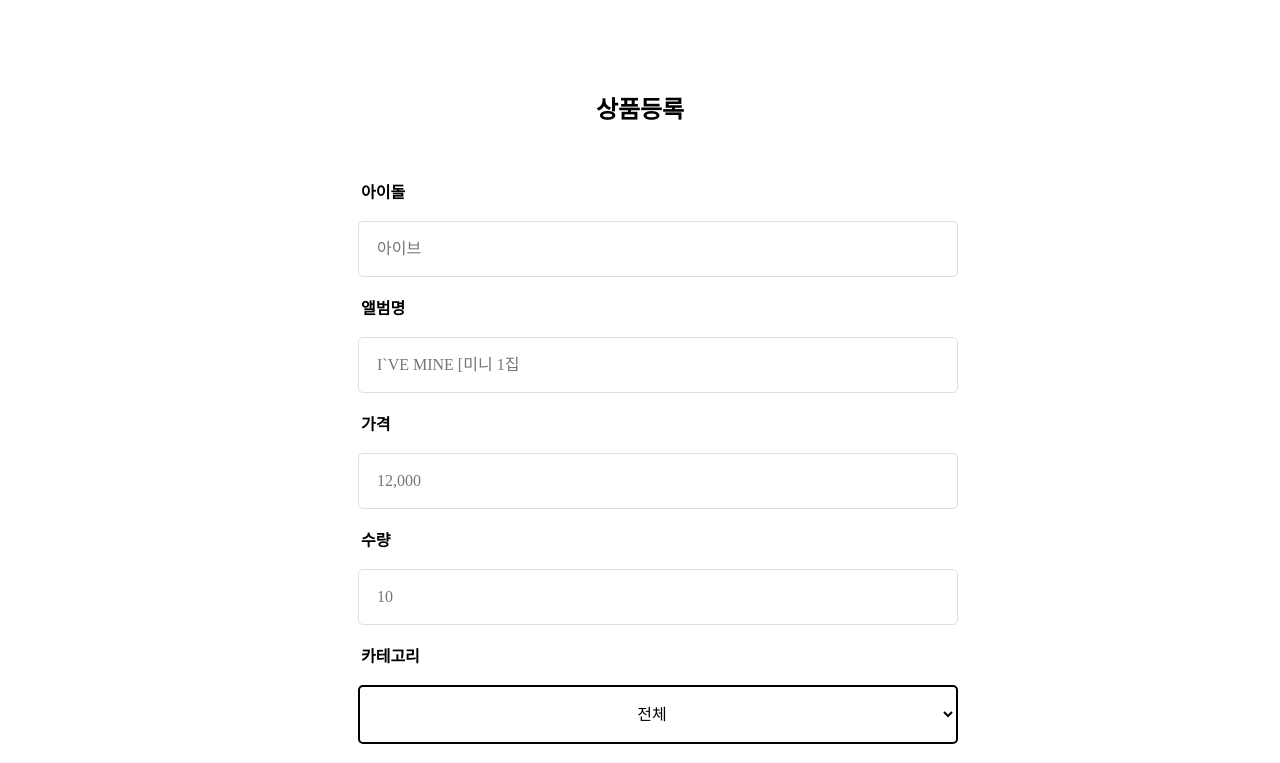
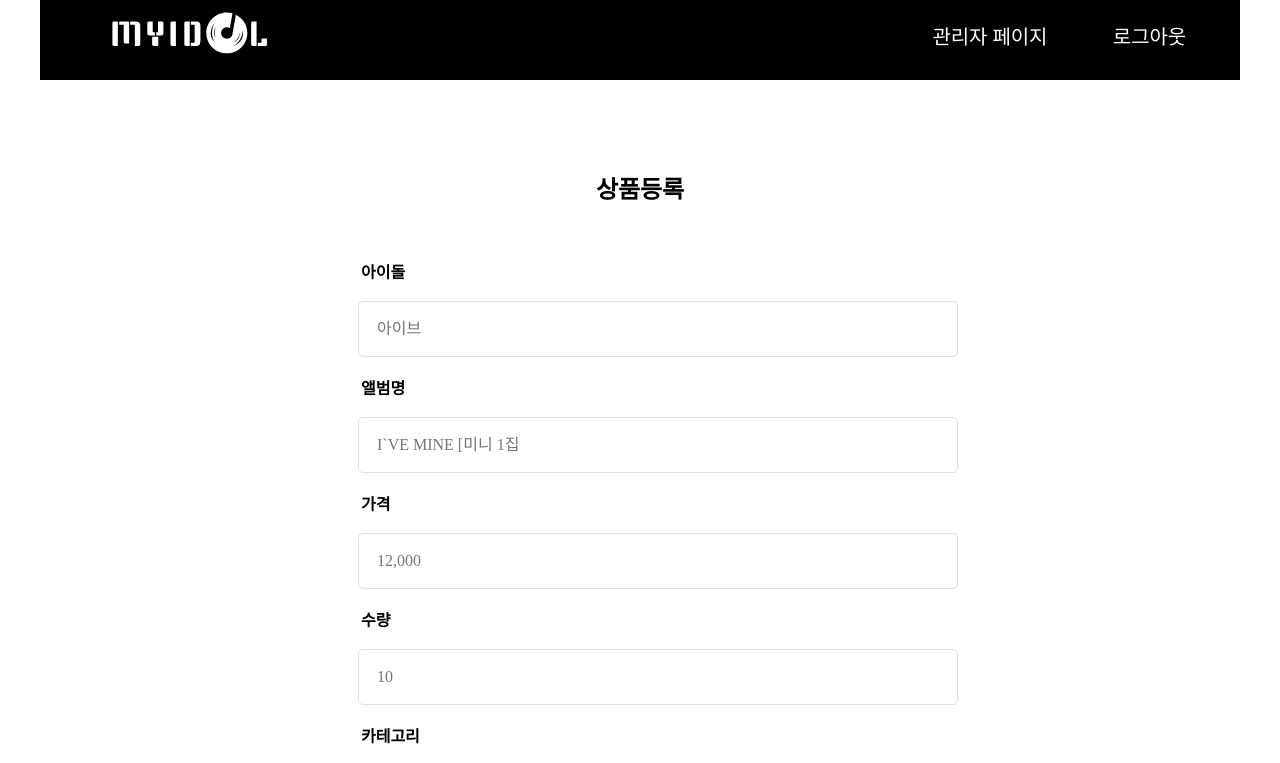
Before and after one commit to ddun-Ttu/myidol_project, a React app: page /admin/register in a window 1280 px wide. Shown: the top 763 px of the page. Built offline with nearby package versions, Linux system fonts and the light colour scheme; the HTML template or start-up script is replaced by a standard one.

Commit message:
design: 네비게이션 위치 조정

```diff
--- a/src/components/AdminComponent/AdminMain.tsx
+++ b/src/components/AdminComponent/AdminMain.tsx
@@ -18,6 +18,7 @@ import {
 const AdminMain = () => {
   return (
     <>
+      <AdminNav />
       <TableDiv>
         <LinkBtn to="/admin/register">
           <AddButton>상품등록</AddButton>
--- a/src/components/AdminComponent/AdminRegister.tsx
+++ b/src/components/AdminComponent/AdminRegister.tsx
@@ -1,4 +1,6 @@
 import React from "react";
+
+import AdminNav from "../CommonComponent/AdminNav/AdminNav";
 
 import {
   Form,
@@ -17,6 +19,7 @@ import { ContainerWhite } from "../../styles/Container";
 const AdminRegister = () => {
   return (
     <ContainerWhite>
+      <AdminNav />
       <div>
         <H1>상품등록</H1>
       </div>
--- a/src/pages/Admin/Admin.tsx
+++ b/src/pages/Admin/Admin.tsx
@@ -9,7 +9,6 @@ import AdminRegister from "../../components/AdminComponent/AdminRegister";
 const Admin = () => {
   return (
     <>
-      <AdminNav />
       <AdminMain />
     </>
   );
```
